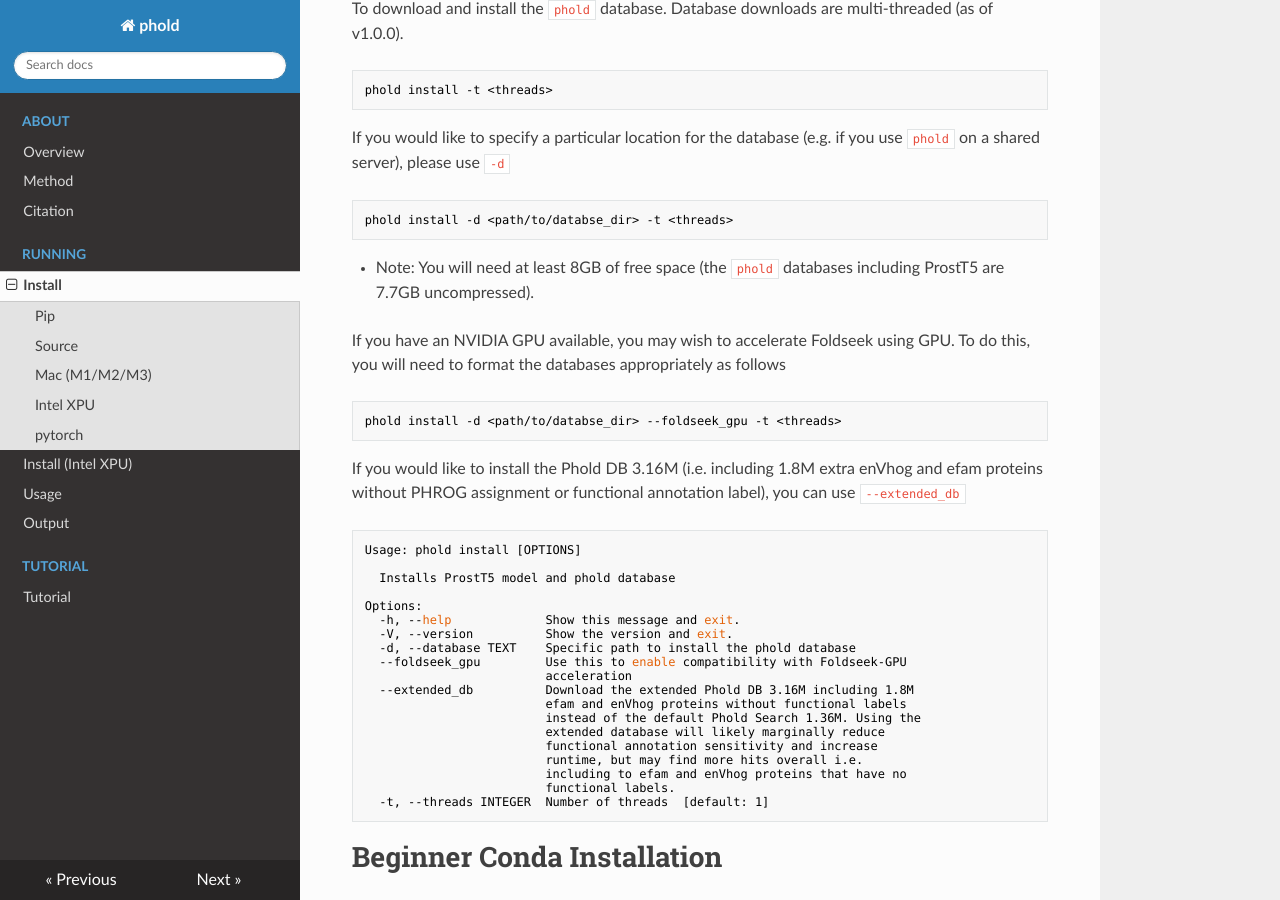
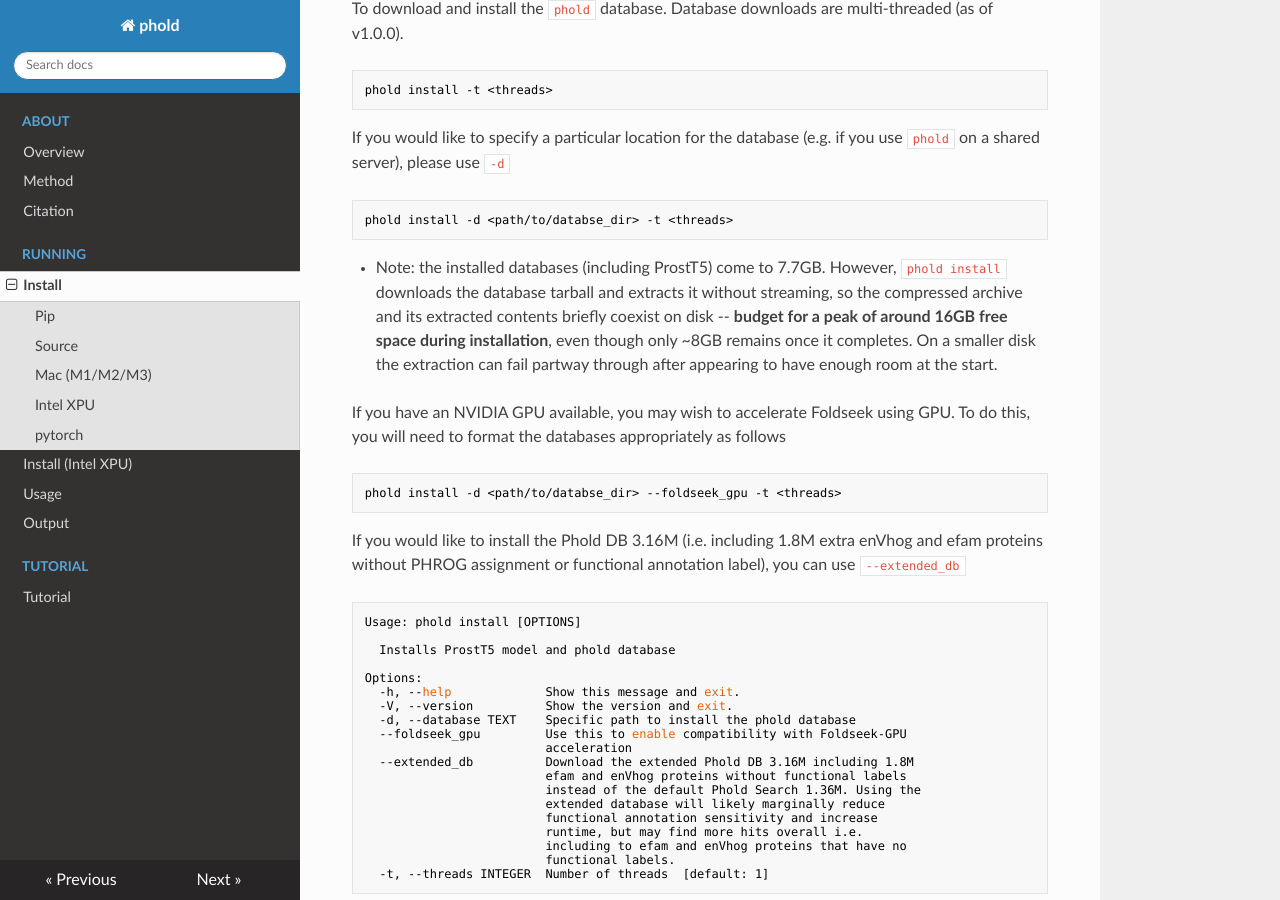
Before and after one commit to gbouras13/phold, an MkDocs documentation site: the page built from docs/install.md, in a window 1280 px wide and 900 px high, scrolled down 1810 px. Built offline with MkDocs 1.6.1, drawn with Linux system fonts in a browser that asks for light colours; nearby versions of some CDN libraries.

Commit message:
Document real peak disk usage during 'phold install'
Both README.md and docs/install.md stated 'you will need at least 8GB
of free space', matching the installed databases' final size. But
'phold install' downloads the database tarball and extracts it without
streaming, so the compressed archive and its extracted contents
coexist on disk during installation -- the real peak is roughly double
the final size.

Measured on a real install: peak disk usage was 16GB for the ~8GB
final result. A host with 18GB free ran to 100% and the extraction
failed partway through, having appeared to have enough room at the
start.

Documents the actual requirement rather than changing the extraction
behaviour (e.g. streaming/deleting tarball members during extract, in
_safe_extractall) -- that would be a separate, larger change.

Found while building https://phage-annotation.org, a web server
wrapping pharokka -> phold -> phynteny_transformer.

````diff
--- a/docs/install.md
+++ b/docs/install.md
@@ -85,7 +85,7 @@
 phold install -d <path/to/databse_dir> -t <threads>
 ```
 
-* Note: You will need at least 8GB of free space (the `phold` databases including ProstT5 are 7.7GB uncompressed).
+* Note: the installed databases (including ProstT5) come to 7.7GB. However, `phold install` downloads the database tarball and extracts it without streaming, so the compressed archive and its extracted contents briefly coexist on disk -- **budget for a peak of around 16GB free space during installation**, even though only ~8GB remains once it completes. On a smaller disk the extraction can fail partway through after appearing to have enough room at the start.
 
 If you have an NVIDIA GPU available, you may wish to accelerate Foldseek using GPU. To do this, you will need to format the databases appropriately as follows
 
````
Also changed, not shown: README.md (+1 -1 lines).
